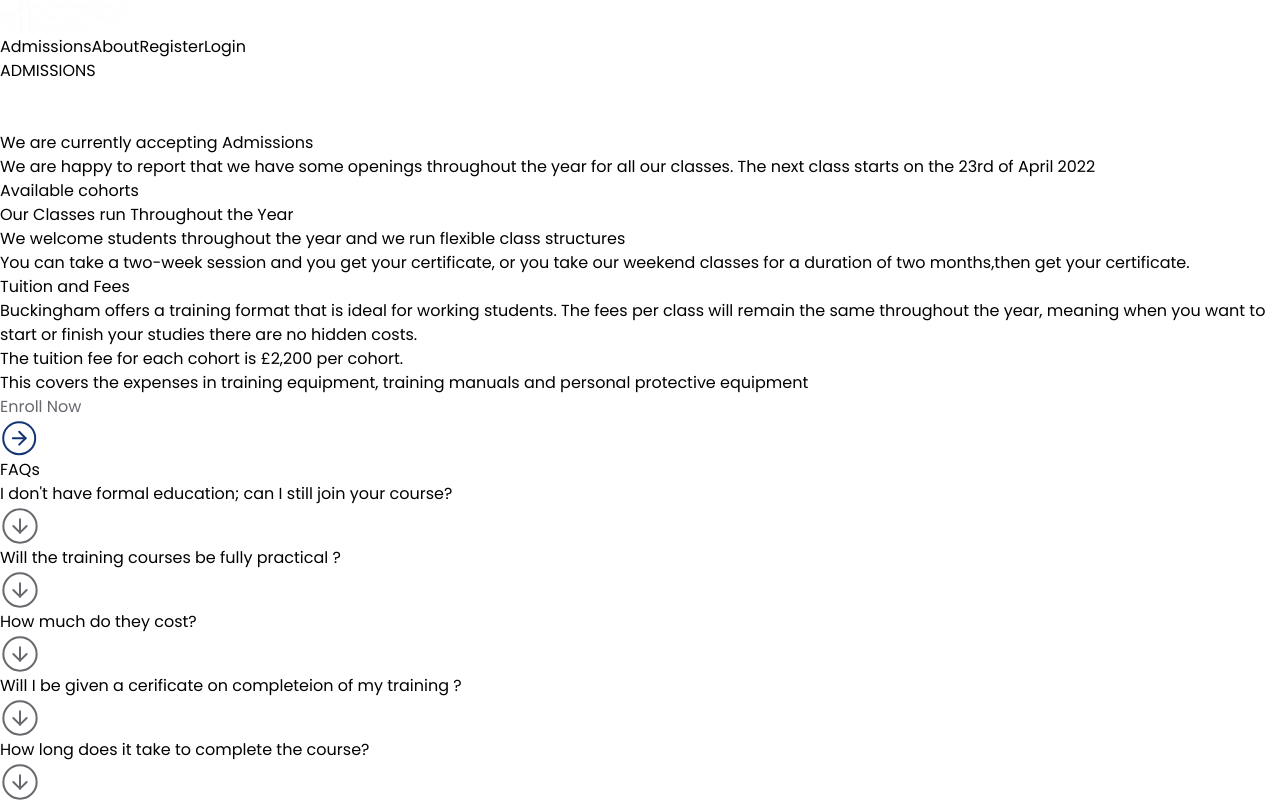
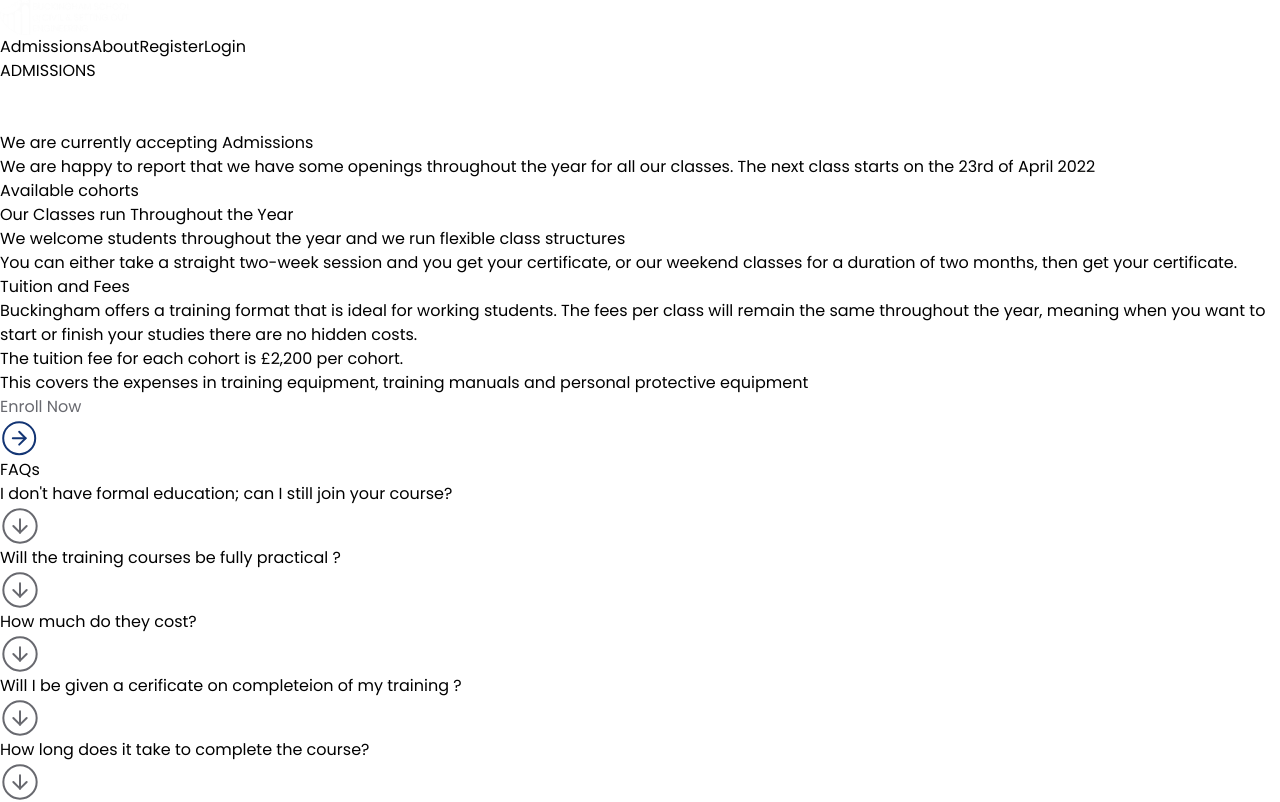
Before and after one commit to pkogolo/BSchEngineering, a React (Vite) app: page /admissions in a window 1280 px wide. Shown: the top 802 px of the page. Built offline with nearby package versions, Linux system fonts and the light colour scheme; grey boxes are pictures that could not be loaded; the HTML template or start-up script is replaced by a standard one.

Commit message:
updates to the admission scedule

```diff
--- a/src/Pages/Admissions.jsx
+++ b/src/Pages/Admissions.jsx
@@ -48,7 +48,7 @@
 
       <TitleContentBox
         title="Our Classes run Throughout the Year"
-        paragraph="We welcome students throughout the year and we run flexible class structures/n You can take a two-week session and you get your certificate, or you take our weekend classes for a duration of two months,then get your certificate.
+        paragraph="We welcome students throughout the year and we run flexible class structures/n You can either take a straight two-week session and you get your certificate, or our weekend classes for a duration of two months, then get your certificate.
         "
       />
       <TitleContentBox
```
